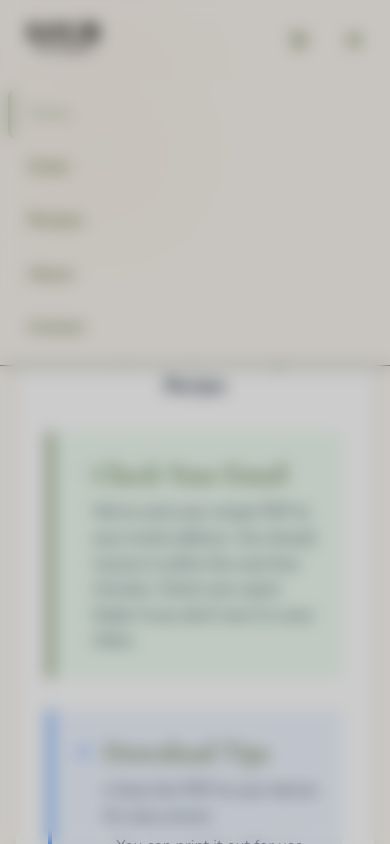
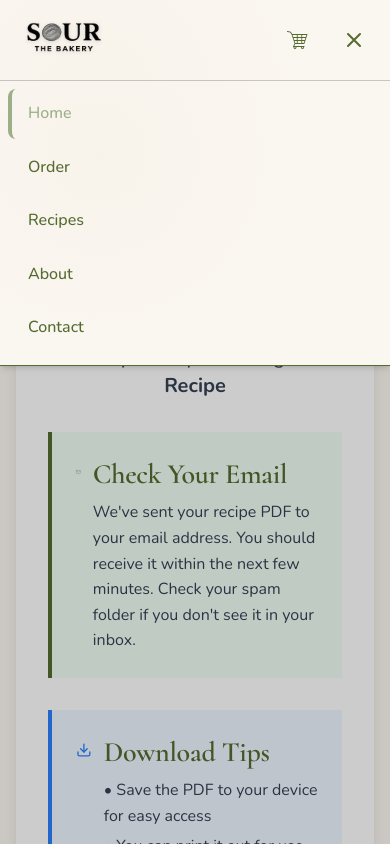
Before and after one commit to mosgood3/SourTheBakery, a Next.js app: page /recipes/success in a window 390 px wide. Both pictures are taken after a click on the button 354 px from the left and 40 px from the top of the page. Shown: the top 844 px of the page. Built offline with nearby package versions, Linux system fonts and the light colour scheme; no server answers.

Commit message:
Ui fixes

```diff
--- a/app/components/HeroSection.tsx
+++ b/app/components/HeroSection.tsx
@@ -163,17 +163,17 @@ export default function HeroSection() {
             <input
               type="email"
               name="email"
-              placeholder="Join our newsletter for fresh updates"
+              placeholder="Join our newsletter"
               required
               disabled={isSubmittingNewsletter}
-              className="w-full px-6 py-4 pr-36 bg-white/10 backdrop-blur-md border-2 border-white/30 rounded-full text-white placeholder-white/60 focus:outline-none focus:border-white/60 focus:bg-white/20 transition-all duration-300 disabled:opacity-70"
+              className="w-full px-4 py-4 pr-28 md:pr-36 md:px-6 bg-white/10 backdrop-blur-md border-2 border-white/30 rounded-full text-white placeholder-white/60 focus:outline-none focus:border-white/60 focus:bg-white/20 transition-all duration-300 disabled:opacity-70 text-sm md:text-base"
             />
             <button
               type="submit"
               disabled={isSubmittingNewsletter}
-              className="absolute right-2 top-1/2 -translate-y-1/2 px-8 py-2.5 bg-white text-deep-green rounded-full font-bold hover:bg-sage-green hover:text-white transition-all duration-300 shadow-lg disabled:opacity-70 disabled:cursor-not-allowed"
+              className="absolute right-2 top-1/2 -translate-y-1/2 px-4 md:px-8 py-2.5 bg-white text-deep-green rounded-full font-bold hover:bg-sage-green hover:text-white transition-all duration-300 shadow-lg disabled:opacity-70 disabled:cursor-not-allowed text-sm md:text-base"
             >
-              {isSubmittingNewsletter ? 'Sending...' : 'Subscribe'}
+              {isSubmittingNewsletter ? '...' : 'Subscribe'}
             </button>
           </form>
 
--- a/app/components/Navigation.tsx
+++ b/app/components/Navigation.tsx
@@ -122,9 +122,17 @@ export default function Navigation() {
       {/* Decorative border */}
       <div className="h-px bg-gradient-to-r from-transparent via-sage-green/30 to-transparent" />
 
+      {/* Mobile backdrop overlay - rendered first so menu appears above it */}
+      {isMenuOpen && (
+        <div
+          className="fixed inset-0 top-20 bg-black/20 md:hidden"
+          onClick={() => setIsMenuOpen(false)}
+        />
+      )}
+
       {/* Mobile Navigation */}
       <div
-        className={`md:hidden overflow-hidden transition-all duration-500 ease-in-out ${
+        className={`md:hidden overflow-hidden transition-all duration-500 ease-in-out relative z-10 ${
           isMenuOpen ? 'max-h-96 opacity-100' : 'max-h-0 opacity-0'
         }`}
       >
@@ -173,14 +181,6 @@ export default function Navigation() {
           </div>
         </div>
       </div>
-
-      {/* Mobile backdrop overlay */}
-      {isMenuOpen && (
-        <div
-          className="fixed inset-0 bg-black/20 backdrop-blur-sm z-40 md:hidden transition-opacity duration-300"
-          onClick={() => setIsMenuOpen(false)}
-        />
-      )}
     </nav>
   );
 }
```
Also changed, not shown: .claude/settings.local.json.
